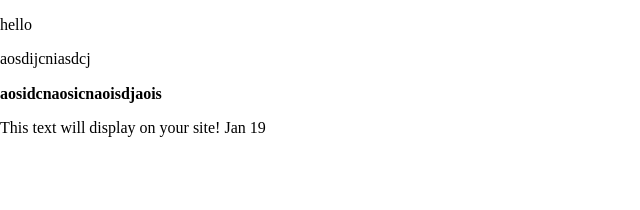
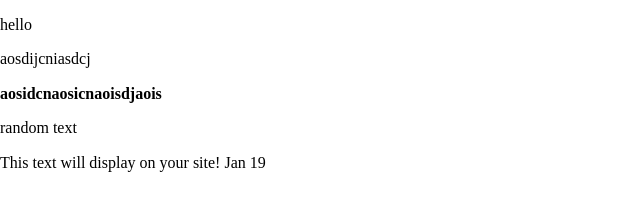
Before and after one commit to gracepicou/aug292023, a plain HTML site: page index.html in a window 1280 px wide. Shown: the whole page, without its empty margins (0-640 px from the left). Drawn offline with Linux system fonts and the light colour scheme.

Commit message:
random text

```diff
--- a/index.html
+++ b/index.html
@@ -27,6 +27,7 @@
 <p>hello</p>
 <p>aosdijcniasdcj</p>
 <p><strong>aosidcnaosicnaoisdjaois</strong></p>
+<p>random text</p>
   <p>This text will display on your site! Jan 19</p>
   <script src="js/main.js"></script>
 </body>
```
